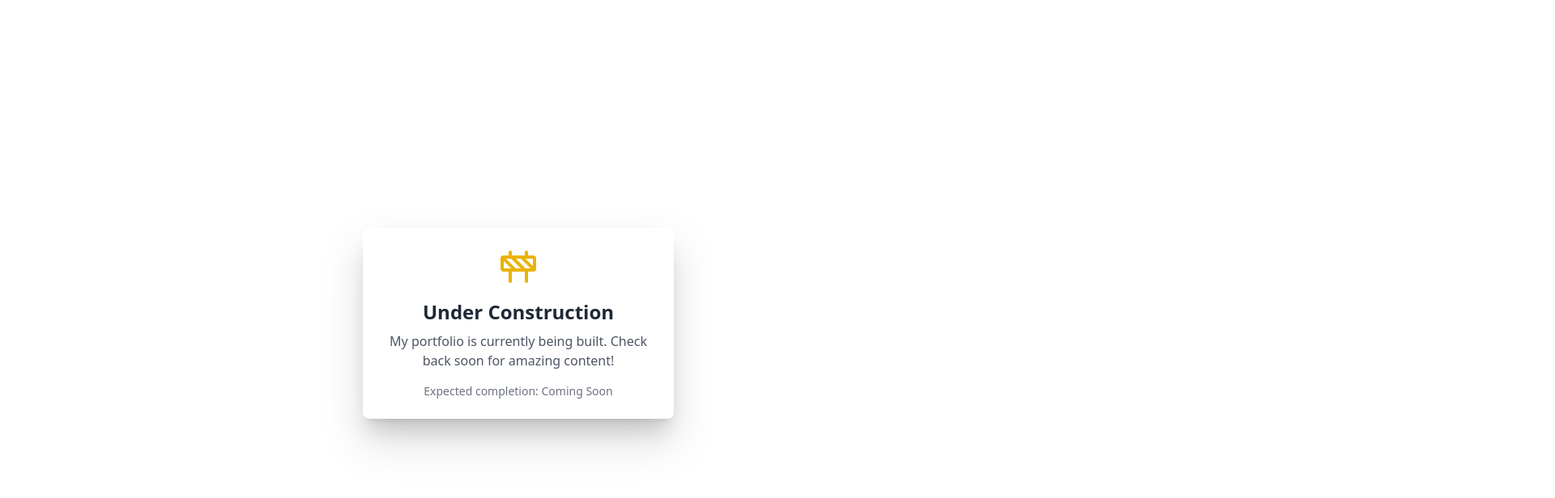
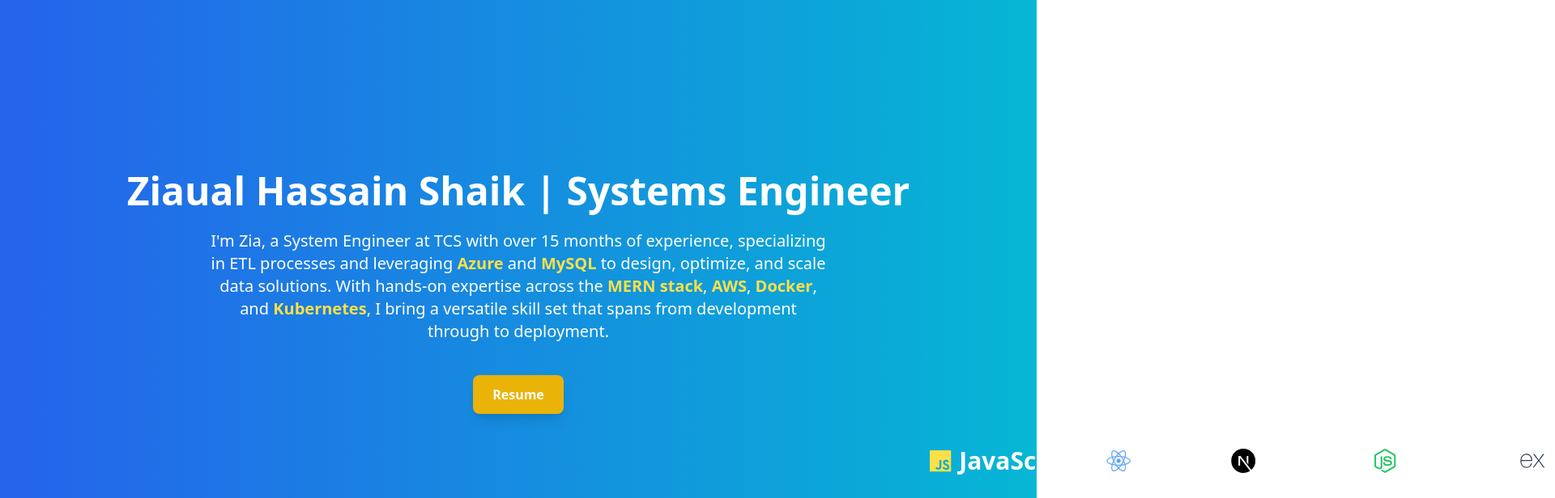
Before and after one commit to ziaualhassain/portfolio-app, a React (Vite) app: page / in a window 1280 px wide. Shown: the top 616 px of the page at 81% size, 1920 px wide, since content can reach past the window. Built offline with nearby package versions, Linux system fonts and the light colour scheme.

Commit message:
added hero section

```diff
--- a/package.json
+++ b/package.json
@@ -12,7 +12,8 @@
   "dependencies": {
     "lucide-react": "^0.453.0",
     "react": "^18.3.1",
-    "react-dom": "^18.3.1"
+    "react-dom": "^18.3.1",
+    "react-icons": "^5.3.0"
   },
   "devDependencies": {
     "@eslint/js": "^9.11.1",
--- a/src/App.jsx
+++ b/src/App.jsx
@@ -9,9 +9,9 @@
 
   return (
     <>
-    <UnderConstruction/>
-    <Navbar/>
-    {/* <HeroCard/> */}
+    {/* <UnderConstruction/> */}
+    {/* <Navbar/> */}
+    <HeroCard/>
     <Projects/>
     {/* <ContactCard/> */}
     </>
--- a/src/HeroCard.jsx
+++ b/src/HeroCard.jsx
@@ -1,7 +1,144 @@
-export default function HeroCard(){
-    return(
-        <div>
-            <h1>Hero card</h1>
+import React from 'react';
+import { FaJs, FaReact, FaNodeJs, FaJava, FaDocker, FaAws } from 'react-icons/fa';
+import { SiNextdotjs, SiMysql, SiExpress, SiKubernetes, SiMongodb, SiPrisma } from 'react-icons/si';
+import { DiPostgresql } from 'react-icons/di';
+
+
+export default function HeroCard() {
+  return (
+    <div className="flex flex-col items-center justify-center h-screen bg-gradient-to-r from-blue-600 to-cyan-500 text-white text-center px-4">
+      <h1 className="text-4xl md:text-5xl font-extrabold mb-6"> Ziaual Hassain Shaik | Systems Engineer</h1>
+      <p className="text-lg md:text-xl leading-relaxed max-w-3xl mx-auto">
+        I'm Zia, a System Engineer at TCS with over 15 months of experience, specializing in ETL processes and leveraging
+        <span className="font-semibold text-yellow-300"> Azure</span> and
+        <span className="font-semibold text-yellow-300"> MySQL</span> to design, optimize, and scale data solutions.
+        With hands-on expertise across the
+        <span className="font-semibold text-yellow-300"> MERN stack</span>,
+        <span className="font-semibold text-yellow-300"> AWS</span>, <span className="font-semibold text-yellow-300"> Docker</span>, and <span className="font-semibold text-yellow-300"> Kubernetes</span>,
+        I bring a versatile skill set that spans from development through to deployment.
+      </p>
+
+      <div className="mt-10">
+      <a href=''> <button className="bg-yellow-500 text-white font-semibold py-3 px-6 rounded-lg shadow-lg hover:bg-yellow-600 hover:shadow-xl transition duration-300 ease-in-out">
+          Resume
+        </button>
+      </a>
+      </div>
+
+      {/* Scrolling Skills Marquee */}
+      <div className="overflow-hidden mt-10">
+        <div className="flex animate-marquee space-x-8 text-2xl md:text-3xl">
+          {/* Skill items with icons */}
+          <div className="flex items-center space-x-2">
+            <FaJs className="text-yellow-300" />
+            <span className="font-semibold text-white">JavaScript</span>
+          </div>
+          <div className="flex items-center space-x-2">
+            <FaReact className="text-blue-400" />
+            <span className="font-semibold text-white">React</span>
+          </div>
+          <div className="flex items-center space-x-2">
+            <SiNextdotjs className="text-black" />
+            <span className="font-semibold text-white">Next.js</span>
+          </div>
+          <div className="flex items-center space-x-2">
+            <FaNodeJs className="text-green-500" />
+            <span className="font-semibold text-white">Node.js</span>
+          </div>
+          <div className="flex items-center space-x-2">
+            <SiExpress className="text-gray-700" />
+            <span className="font-semibold text-white">Express</span>
+          </div>
+          <div className="flex items-center space-x-2">
+            <FaJava className="text-red-500" />
+            <span className="font-semibold text-white">Java</span>
+          </div>
+
+          <div className="flex items-center space-x-2">
+            <FaAws className="text-orange-500" />
+            <span className="font-semibold text-white">AWS</span>
+          </div>
+          <div className="flex items-center space-x-2">
+            <SiMysql className="text-blue-500" />
+            <span className="font-semibold text-white">MySQL</span>
+          </div>
+          <div className="flex items-center space-x-2">
+            <DiPostgresql className="text-blue-800" />
+            <span className="font-semibold text-white">Postgres</span>
+          </div>
+          {/* <div className="flex items-center space-x-2">
+            <SiMongodb className="text-green-600" />
+            <span className="font-semibold text-white">MongoDB</span>
+          </div> */}
+          <div className="flex items-center space-x-2">
+            <SiKubernetes className="text-blue-400" />
+            <span className="font-semibold text-white">Kubernetes</span>
+          </div>
+          <div className="flex items-center space-x-2">
+            <FaDocker className="text-blue-500" />
+            <span className="font-semibold text-white">Docker</span>
+          </div>
+          <div className="flex items-center space-x-2">
+            <SiPrisma className="text-purple-600" />
+            <span className="font-semibold text-white">Prisma</span>
+          </div>
+
+          {/* Repeat the items for infinite scroll */}
+          <div className="flex items-center space-x-2">
+            <FaJs className="text-yellow-300" />
+            <span className="font-semibold text-white">JavaScript</span>
+          </div>
+          <div className="flex items-center space-x-2">
+            <FaReact className="text-blue-400" />
+            <span className="font-semibold text-white">React</span>
+          </div>
+          <div className="flex items-center space-x-2">
+            <SiNextdotjs className="text-black" />
+            <span className="font-semibold text-white">Next.js</span>
+          </div>
+          <div className="flex items-center space-x-2">
+            <FaNodeJs className="text-green-500" />
+            <span className="font-semibold text-white">Node.js</span>
+          </div>
+          <div className="flex items-center space-x-2">
+            <SiExpress className="text-gray-700" />
+            <span className="font-semibold text-white">Express</span>
+          </div>
+          <div className="flex items-center space-x-2">
+            <FaJava className="text-red-500" />
+            <span className="font-semibold text-white">Java</span>
+          </div>
+
+          <div className="flex items-center space-x-2">
+            <FaAws className="text-orange-500" />
+            <span className="font-semibold text-white">AWS</span>
+          </div>
+          <div className="flex items-center space-x-2">
+            <SiMysql className="text-blue-500" />
+            <span className="font-semibold text-white">MySQL</span>
+          </div>
+          <div className="flex items-center space-x-2">
+            <DiPostgresql className="text-blue-800" />
+            <span className="font-semibold text-white">Postgres</span>
+          </div>
+          {/* <div className="flex items-center space-x-2">
+            <SiMongodb className="text-green-600" />
+            <span className="font-semibold text-white">MongoDB</span>
+          </div> */}
+          <div className="flex items-center space-x-2">
+            <SiKubernetes className="text-blue-400" />
+            <span className="font-semibold text-white">Kubernetes</span>
+          </div>
+          <div className="flex items-center space-x-2">
+            <FaDocker className="text-blue-500" />
+            <span className="font-semibold text-white">Docker</span>
+          </div>
+          <div className="flex items-center space-x-2">
+            <SiPrisma className="text-purple-600" />
+            <span className="font-semibold text-white">Prisma</span>
+          </div>
         </div>
-    )
+      </div>
+    </div>
+  );
 }
--- a/src/index.css
+++ b/src/index.css
@@ -1,3 +1,18 @@
 @tailwind base;
 @tailwind components;
 @tailwind utilities;
+
+/* Keyframes for smooth scrolling marquee */
+@keyframes marquee {
+    0% {
+      transform: translateX(100%); /* Start from the right */
+    }
+    100% {
+      transform: translateX(-100%); /* End at the left */
+    }
+  }
+
+  /* Apply the marquee effect */
+  .animate-marquee {
+    animation: marquee 30s linear infinite;
+  }
```
Also changed, not shown: 1 other file (tests, documents, lock files or other folders).
